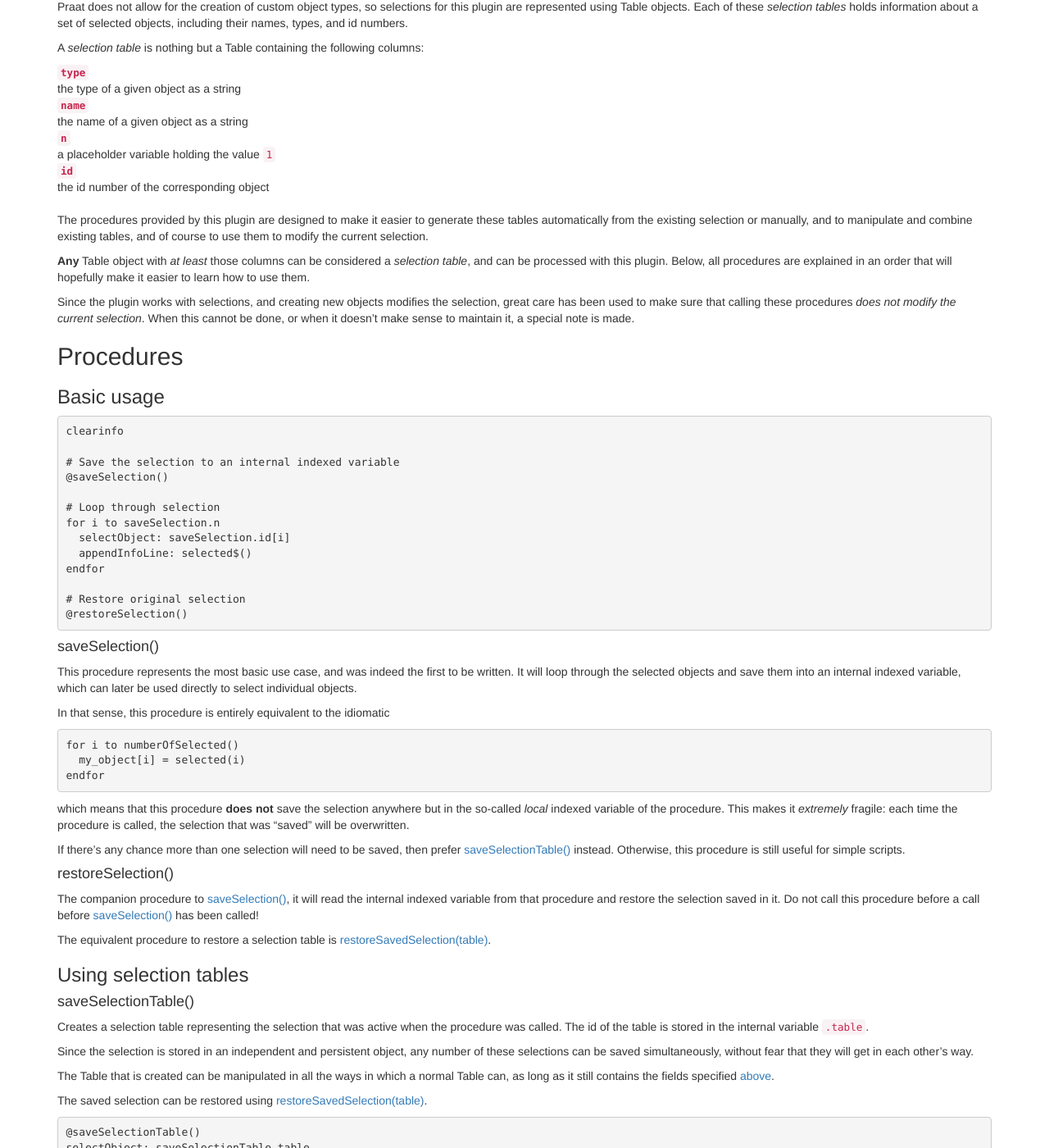
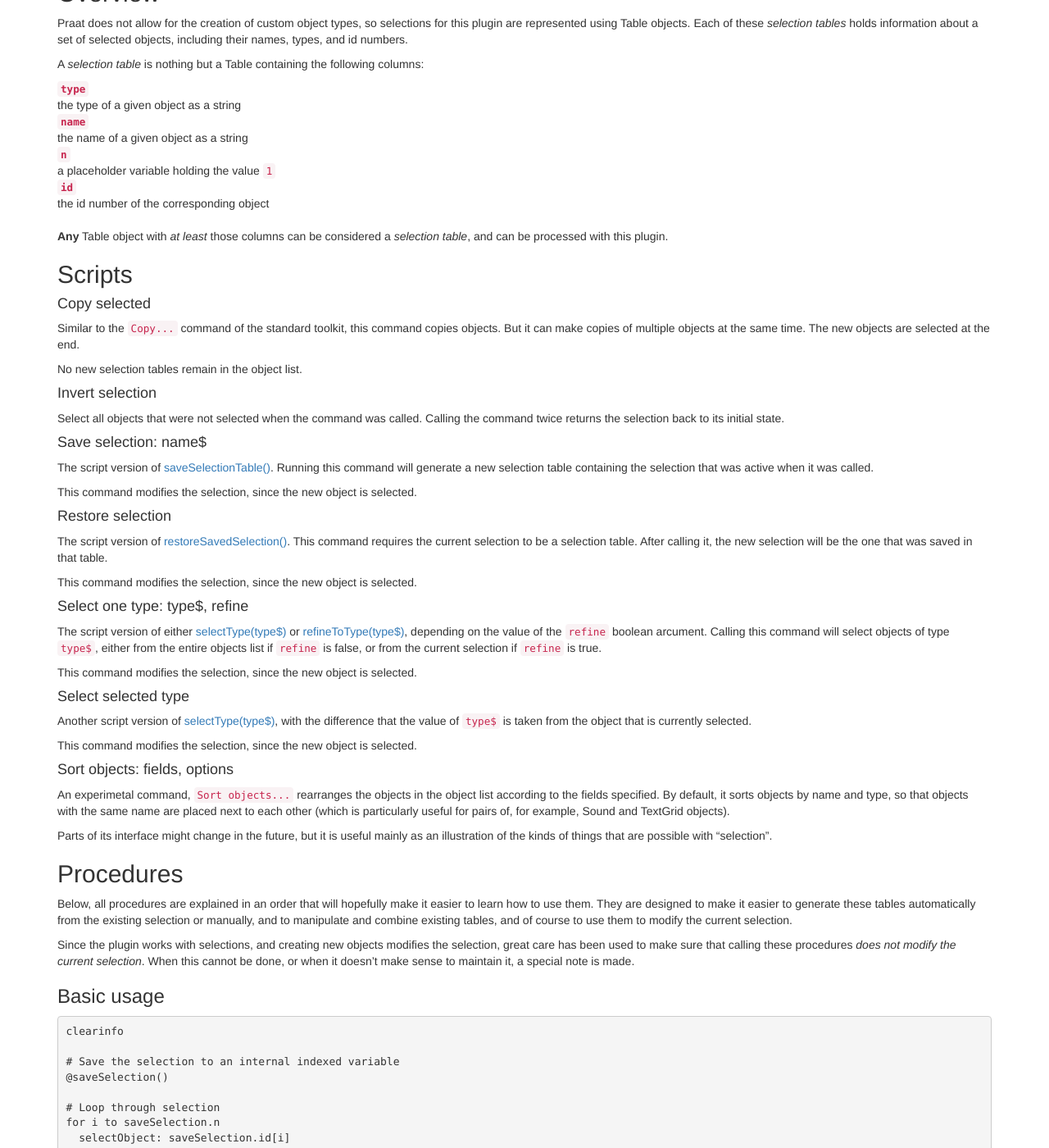
Before and after one commit to jjatria/cpran-www, a Jekyll site: the page built from docs/plugins/selection/index.md, in a window 1280 px wide and 1400 px high, scrolled down 347 px. Shown: the whole window at 82% size. Built offline with Jekyll 4.4.1, drawn with Linux system fonts in a browser that asks for light colours; nearby versions of some CDN libraries; library files that are not in the unit come from our copies; comment, search, counter and statistics services are not loaded; some of the changed text lies outside the part shown.

Commit message:
Added scripts to selection documentation

```diff
--- a/docs/plugins/selection/index.md
+++ b/docs/plugins/selection/index.md
@@ -11,7 +11,10 @@ objects that are selected at any one time
 
 However, despite selections being so important for the Praat workflow, there are
 few features geared specifically to complex selection management. The
-"selection" plugin aims to fill that void.
+"selection" plugin aims to fill that void by providing a number of
+[procedures](#procedures) to manipulate selections, and a set of
+[scripts](#scripts) that encapsulate some of the more common use cases, and
+showcase some possible applications of the plugin.
 
 ## Overview
 
@@ -34,23 +37,81 @@ A _selection table_ is nothing but a Table containing the following columns:
 `id`
   : the id number of the corresponding object
 
-The procedures provided by this plugin are designed to make it easier to
-generate these tables automatically from the existing selection or manually, and
-to manipulate and combine existing tables, and of course to use them to modify
-the current selection.
+**Any** Table object with _at least_ those columns can be considered a
+_selection table_, and can be processed with this plugin.
 
-**Any** Table object with _at least_ those columns can be considered a
-_selection table_, and can be processed with this plugin. Below, all procedures
-are explained in an order that will hopefully make it easier to learn how to use
-them.
+## Scripts
+
+#### Copy selected
+
+Similar to the `Copy...` command of the standard toolkit, this command copies
+objects. But it can make copies of multiple objects at the same time. The new
+objects are selected at the end.
+
+No new selection tables remain in the object list.
+
+#### Invert selection
+
+Select all objects that were not selected when the command was called. Calling
+the command twice returns the selection back to its initial state.
+
+#### Save selection: name$
+
+The script version of [saveSelectionTable()](#saveselectiontable). Running this
+command will generate a new selection table containing the selection that was
+active when it was called.
+
+This command modifies the selection, since the new object is selected.
+
+#### Restore selection
+
+The script version of [restoreSavedSelection()](#restoresavedselection). This
+command requires the current selection to be a selection table. After calling
+it, the new selection will be the one that was saved in that table.
+
+This command modifies the selection, since the new object is selected.
+
+#### Select one type: type$, refine
+
+The script version of either [selectType(type$)](#selecttypetype) or
+[refineToType(type$)](#refinetotypetype), depending on the value of the `refine`
+boolean arcument. Calling this command will select objects of type `type$`,
+either from the entire objects list if `refine` is false, or from the current
+selection if `refine` is true.
+
+This command modifies the selection, since the new object is selected.
+
+#### Select selected type
+
+Another script version of [selectType(type$)](#selecttypetype), with the
+difference that the value of `type$` is taken from the object that is currently
+selected.
+
+This command modifies the selection, since the new object is selected.
+
+#### Sort objects: fields, options
+
+An experimetal command, `Sort objects...` rearranges the objects in the object
+list according to the fields specified. By default, it sorts objects by name
+and type, so that objects with the same name are placed next to each other
+(which is particularly useful for pairs of, for example, Sound and TextGrid
+objects).
+
+Parts of its interface might change in the future, but it is useful mainly as an
+illustration of the kinds of things that are possible with "selection".
+
+## Procedures
+
+Below, all procedures are explained in an order that will hopefully make it
+easier to learn how to use them. They are designed to make it easier to generate
+these tables automatically from the existing selection or manually, and to
+manipulate and combine existing tables, and of course to use them to modify the
+current selection.
 
 Since the plugin works with selections, and creating new objects modifies the
 selection, great care has been used to make sure that calling these procedures
 _does not modify the current selection_. When this cannot be done, or when it
 doesn't make sense to maintain it, a special note is made.
-
-
-## Procedures
 
 ### Basic usage
 
```
